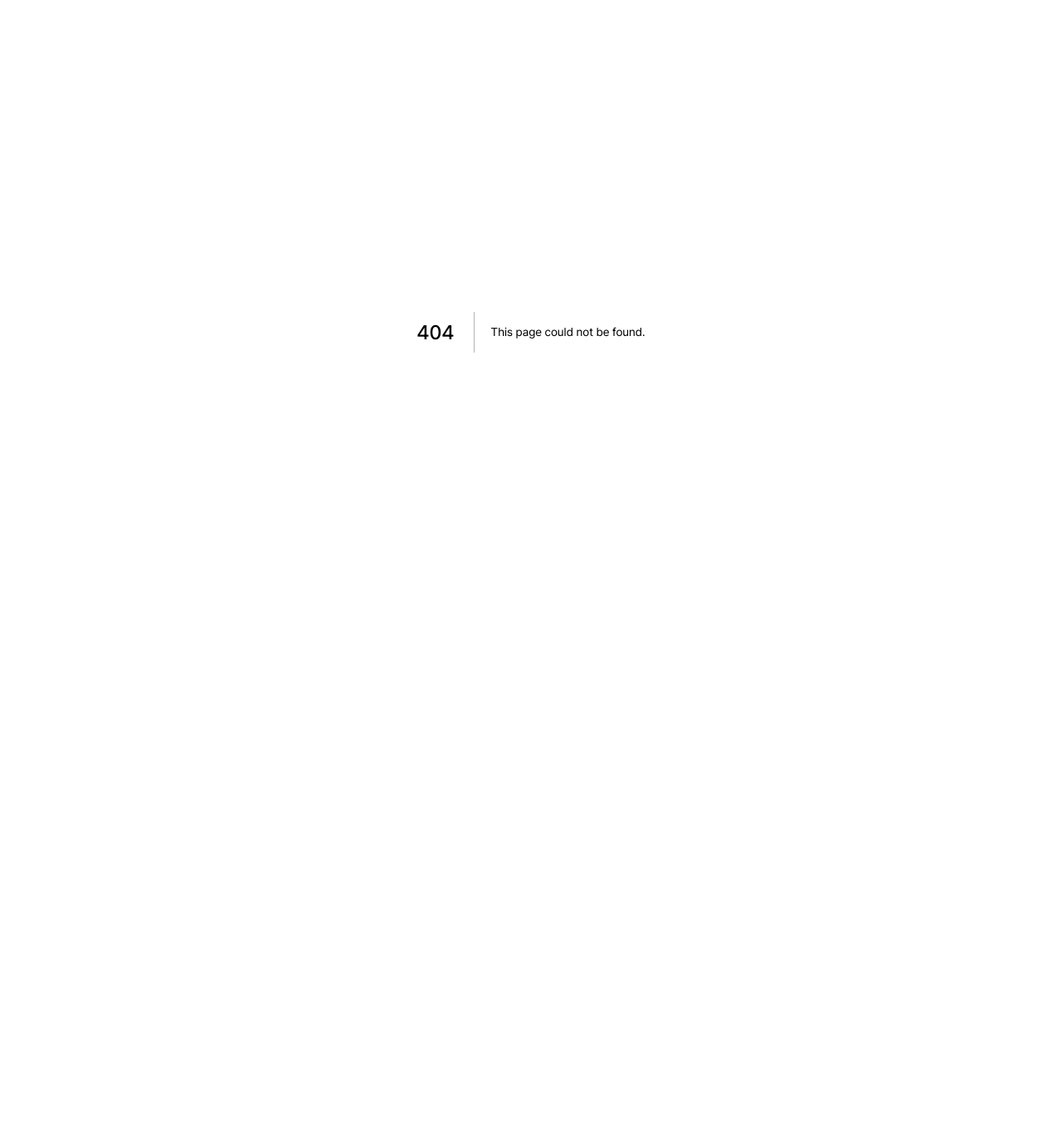
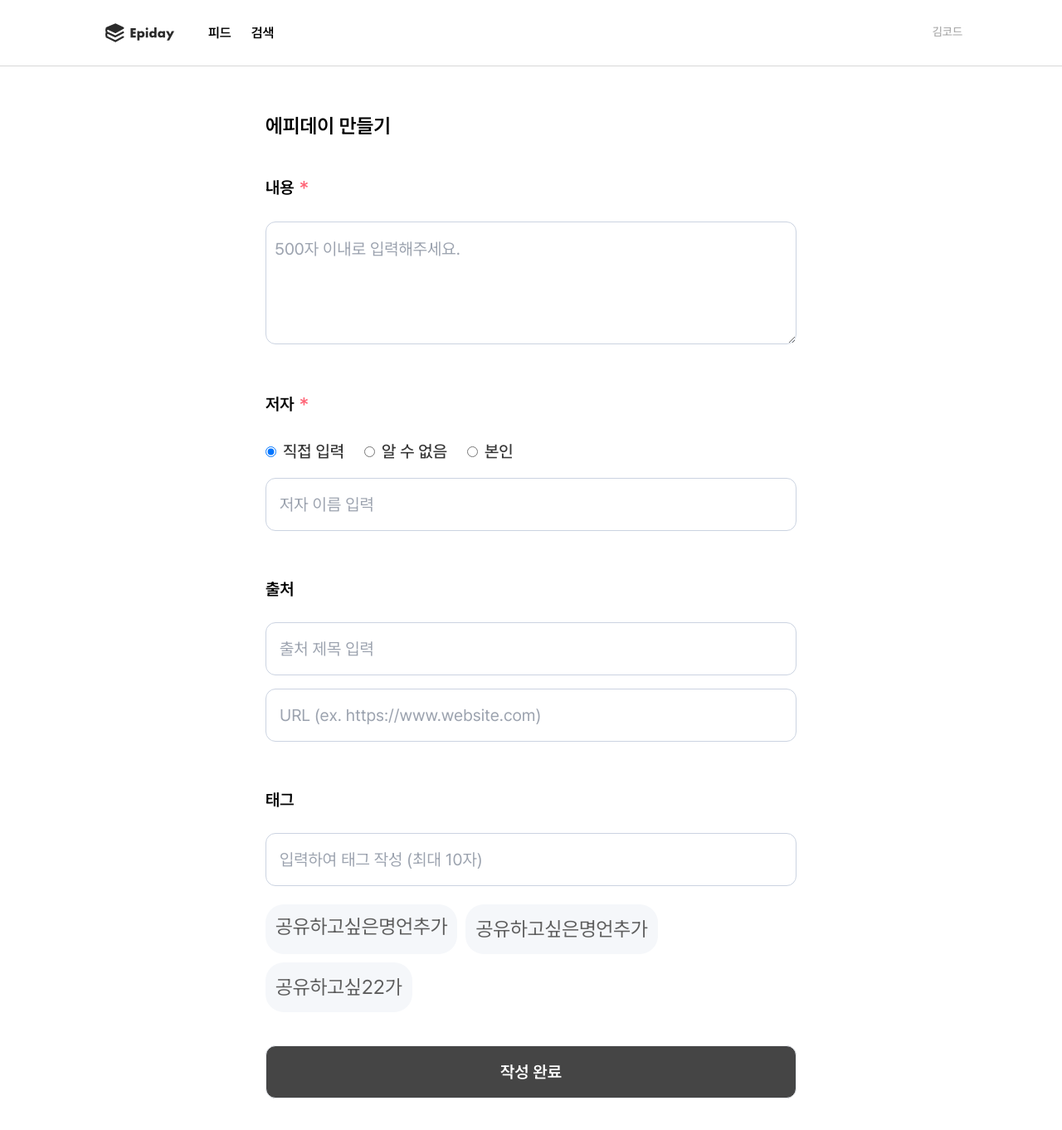
Before and after one commit to rladmswo1715/epiday, a Next.js app: page /addepiday in a window 1280 px wide. Before the commit this address had no page. Shown: the top 1362 px of the page at 83% size. Before the commit the page ends 800 px from the top, so only its background shows below. Built offline with nearby package versions, Linux system fonts and the light colour scheme.

Commit message:
feat: 에피데이 생성 페이지 퍼블리싱

```diff
--- /dev/null
+++ b/app/(afterLogin)/addepiday/page.tsx
@@ -0,0 +1,67 @@
+import ContentTitle from '@/components/ContentTitle';
+import RadioButton from '@/components/RadioButton';
+
+const AddEpiday = () => {
+  const isValid = true;
+  return (
+    <section className='w-[64rem] pb-[5.2rem] pt-[5.6rem] sm:px-[2.4rem] sm:pb-[3rem] sm:pt-[2.4rem]'>
+      <h2 className='mb-[4rem] text-[2.4rem] font-[600] leading-[3.2rem] sm:text-[1.6rem] sm:leading-[2.6rem]'>에피데이 만들기</h2>
+      <form>
+        <div className='flex flex-col gap-[5.4rem] sm:gap-[4rem]'>
+          <ContentTitle contentTitle='내용' fontSizeStyle='text-[2rem] sm:text-[1.4rem]' marginStyle='mb-[2.4rem] sm:mb-[0.8rem]' isRequired>
+            <textarea
+              className='scrollbar-hide h-[14.8rem] w-[100%] overflow-scroll rounded-[1.2rem] border-[0.1rem] border-var-blue-300 px-[1rem] py-[1.6rem] text-[2rem] sm:text-[1.6rem] sm:leading-[2.6rem]'
+              placeholder='500자 이내로 입력해주세요.'
+            />
+          </ContentTitle>
+          <ContentTitle contentTitle='저자' fontSizeStyle='text-[2rem] sm:text-[1.4rem]' marginStyle='mb-[2.4rem] sm:mb-[0.8rem]' isRequired>
+            <div className='flex gap-[2.4rem]'>
+              <RadioButton name='author' value='a' defaultChecked>
+                직접 입력
+              </RadioButton>
+              <RadioButton name='author' value='a'>
+                알 수 없음
+              </RadioButton>
+              <RadioButton name='author' value='a'>
+                본인
+              </RadioButton>
+            </div>
+            <input
+              className='mt-[1.6rem] h-[6.4rem] rounded-[1.2rem] border-[0.1rem] border-var-blue-300 px-[1.6rem] text-[2rem] sm:mt-[1.2rem] sm:h-[4.4rem] sm:text-[1.6rem] sm:leading-[2.6rem]'
+              placeholder='저자 이름 입력'
+            />
+          </ContentTitle>
+          <ContentTitle contentTitle='출처' fontSizeStyle='text-[2rem] sm:text-[1.4rem]' marginStyle='mb-[2.4rem] sm:mb-[0.8rem]'>
+            <input
+              className='h-[6.4rem] rounded-[1.2rem] border-[0.1rem] border-var-blue-300 px-[1.6rem] text-[2rem] sm:h-[4.4rem] sm:text-[1.6rem] sm:leading-[2.6rem]'
+              placeholder='출처 제목 입력'
+            />
+            <input
+              className='mt-[1.6rem] h-[6.4rem] rounded-[1.2rem] border-[0.1rem] border-var-blue-300 px-[1.6rem] text-[2rem] sm:h-[4.4rem] sm:text-[1.6rem] sm:leading-[2.6rem]'
+              placeholder='URL (ex. https://www.website.com)'
+            />
+          </ContentTitle>
+          <ContentTitle contentTitle='태그' fontSizeStyle='text-[2rem] sm:text-[1.4rem]' marginStyle='mb-[2.4rem] sm:mb-[0.8rem]'>
+            <input
+              className='h-[6.4rem] rounded-[1.2rem] border-[0.1rem] border-var-blue-300 px-[1.6rem] text-[2rem] sm:h-[4.4rem] sm:text-[1.6rem] sm:leading-[2.6rem]'
+              placeholder='입력하여 태그 작성 (최대 10자)'
+            />
+            <div className='mt-[2.2rem] flex flex-wrap gap-[1rem] sm:mt-[1.5rem] sm:gap-[0.8rem]'>
+              <span className='rounded-[2.2rem] bg-var-background px-[1.2rem] py-[1.4rem] text-[2.4rem] leading-[2.6rem] text-var-black-300 sm:py-[0.8rem] sm:text-[1.6rem]'>공유하고싶은명언추가</span>
+              <span className='rounded-[2.2rem] bg-var-background px-[1.2rem] py-[1.4rem] text-[2.4rem] text-var-black-300 sm:py-[0.8rem] sm:text-[1.6rem]'>공유하고싶은명언추가</span>
+              <span className='rounded-[2.2rem] bg-var-background px-[1.2rem] py-[1.4rem] text-[2.4rem] text-var-black-300 sm:py-[0.8rem] sm:text-[1.6rem]'>공유하고싶22가</span>
+            </div>
+          </ContentTitle>
+        </div>
+        <button
+          className={`mt-[4rem] h-[6.4rem] w-[100%] rounded-[1.2rem] border-[0.1rem] border-var-blue-200 sm:mt-[2.4rem] sm:h-[4.8rem] ${isValid ? 'bg-var-black-500' : 'bg-var-blue-300'} text-[2rem] font-[600] text-[#FFF] sm:text-[1.6rem] sm:leading-[2.6rem]`}
+          disabled={!isValid}
+        >
+          작성 완료
+        </button>
+      </form>
+    </section>
+  );
+};
+
+export default AddEpiday;
--- /dev/null
+++ b/app/(afterLogin)/layout.tsx
@@ -0,0 +1,20 @@
+import Image from 'next/image';
+import Logo from '@/public/images/icon/logo.svg';
+
+const AfterLoginLayOut = ({ children }) => {
+  return (
+    <div>
+      <header className='fixed z-fixed flex h-[8rem] w-[100vw] justify-between border-b-[0.1rem] border-[#D7D7D7] bg-[#FFF] px-[12rem] py-[2.6rem]'>
+        <div className='flex'>
+          <Image src={Logo} alt='로고' width={131} height={36} className='pr-[3.6rem]' />
+          <button className='pr-[2.4rem] text-[1.6rem] font-[600] leading-[2.6rem]'>피드</button>
+          <button className='text-[1.6rem] font-[600] leading-[2.6rem]'>검색</button>
+        </div>
+        <span className='text-[1.4rem] font-[500] leading-[2.4rem] text-var-gray-300'>김코드</span>
+      </header>
+      <div className='flex h-[100%] justify-center bg-var-blue-100 pt-[8rem]'>{children}</div>
+    </div>
+  );
+};
+
+export default AfterLoginLayOut;
--- /dev/null
+++ b/components/ContentTitle.tsx
@@ -0,0 +1,13 @@
+const ContentTitle = ({ children, contentTitle, fontSizeStyle, marginStyle, isRequired = false }) => {
+  return (
+    <fieldset className='flex flex-col'>
+      <legend className={`${marginStyle} ${fontSizeStyle} flex items-center font-[600] leading-[3.2rem] sm:leading-[2.4rem]`}>
+        {contentTitle}
+        {isRequired && <span className='ml-[0.6rem] pt-[0.3rem] text-[2.4rem] font-[500] leading-[3.2rem] text-var-error sm:text-[1.6rem] sm:leading-[2.6rem]'>*</span>}
+      </legend>
+      {children}
+    </fieldset>
+  );
+};
+
+export default ContentTitle;
--- /dev/null
+++ b/components/RadioButton.tsx
@@ -0,0 +1,10 @@
+function RadioButton({ children, name, value, defaultChecked = false }) {
+  return (
+    <label className='flex items-center gap-[0.8rem]'>
+      <input type='radio' name={name} value={value} defaultChecked={defaultChecked} />
+      <span className='text-[2rem] font-[500] text-var-black-600 sm:text-[1.6rem] sm:leading-[2.6rem]'>{children}</span>
+    </label>
+  );
+}
+
+export default RadioButton;
--- a/package.json
+++ b/package.json
@@ -18,6 +18,7 @@
     "react-dom": "^18.3.1",
     "react-hook-form": "^7.53.0",
     "react-spinners": "^0.14.1",
+    "tailwind-scrollbar-hide": "^1.1.7",
     "zod": "^3.23.8"
   },
   "devDependencies": {
--- a/tailwind.config.js
+++ b/tailwind.config.js
@@ -70,5 +70,5 @@ module.exports = {
       },
     },
   },
-  plugins: [],
+  plugins: [require('tailwind-scrollbar-hide')],
 };
```
Also changed, not shown: 1 other file (tests, documents, lock files or other folders).
